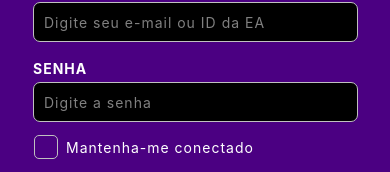
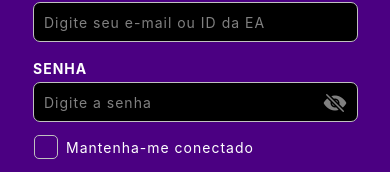
Before and after one commit to gustbaccas/study-login, a React Native app: screen / in a window 390 px wide. Shown: the part 330-502 px from the top of the page. Built offline with nearby package versions, Linux system fonts and the light colour scheme.

Commit message:
implementei o icon de esconder a senha

```diff
--- a/App.js
+++ b/App.js
@@ -1,17 +1,18 @@
 import React, { useState } from 'react'
 import { StyleSheet, Text, TextInput, View, TouchableOpacity } from 'react-native';
+import { Ionicons } from '@expo/vector-icons';
 
 import Header from './src/Header';
 
 export default function App() {
   const [id, setId] = useState('')
   const [senha, setSenha] = useState('')
+  const [mostrarSenha, setMostrarSenha] = useState(false)
   const [isChecked, setIsChecked] = useState(false)
 
   const handlePress = () => {
     setIsChecked(!isChecked)
   }
-
 
   return (
     <View style={styles.container}>
@@ -34,17 +35,29 @@ export default function App() {
       <View style={styles.senha}>
         <Text style={styles.senhaText}>SENHA</Text>
 
+        <View style={styles.inputContainer}>
           <TextInput
             style={styles.input}
             onChangeText={setSenha}
             value={senha}
             placeholder='Digite a senha'
             placeholderTextColor='#808080'
+            secureTextEntry={!mostrarSenha}
           />
+          <TouchableOpacity onPress={() => setMostrarSenha(!mostrarSenha)}>
+            <Ionicons
+              name={mostrarSenha ? 'eye' : 'eye-off'}
+              size={24}
+              color="#808080"
+              style={styles.eyeIcon}
+            />
+          </TouchableOpacity>
+        </View>
+
       </View>
 
       <View style={styles.checkboxContainer}>
-      <TouchableOpacity onPress={handlePress} style={styles.checkboxRow}activeOpacity={1}>
+        <TouchableOpacity onPress={handlePress} style={styles.checkboxRow} activeOpacity={1}>
           <View style={[styles.checkbox, isChecked && styles.checked]}>
             {isChecked && <Text style={styles.checkmark}>✓</Text>}
           </View>
@@ -84,6 +97,7 @@ const styles = StyleSheet.create({
     borderColor: '#C0C0C0',
     borderWidth: 0.5,
     padding: 10,
+    paddingRight: 40,
     color: '#808080',
     backgroundColor: '#000000',
     borderRadius: 7,
@@ -100,7 +114,16 @@ const styles = StyleSheet.create({
     paddingBottom: 5,
     letterSpacing: 1,
   },
-  checkboxContainer:{
+  inputContainer: {
+    flexDirection: 'row',
+    justifyContent: 'space-between',
+  },
+  eyeIcon: {
+    position: 'absolute',
+    right: 43,
+    top: 8,
+  },
+  checkboxContainer: {
     padding: 10,
     marginTop: 3,
     marginLeft: 24,
--- a/package.json
+++ b/package.json
@@ -9,6 +9,7 @@
     "web": "expo start --web"
   },
   "dependencies": {
+    "@expo/vector-icons": "^14.0.4",
     "@react-native-community/checkbox": "^0.5.17",
     "expo": "~51.0.28",
     "expo-status-bar": "~1.12.1",
```
Also changed, not shown: 1 other file (tests, documents, lock files or other folders). Lines whose indentation alone changed are shown as unchanged.
